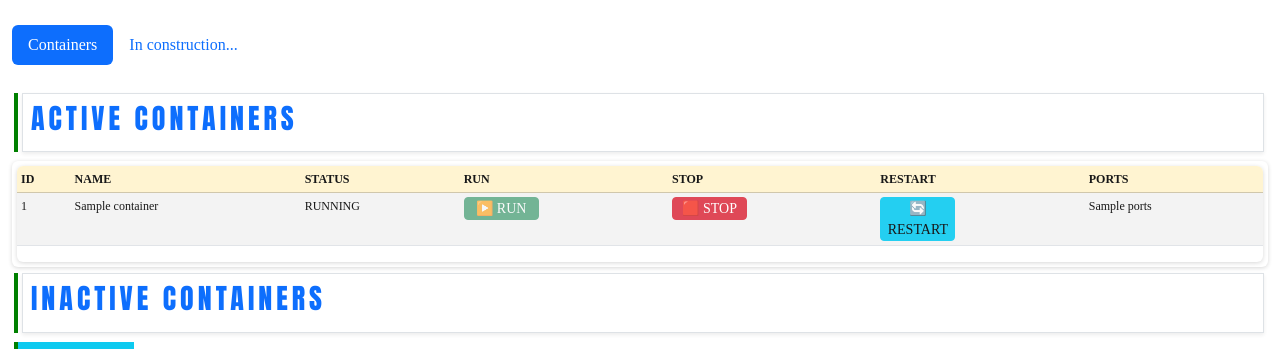
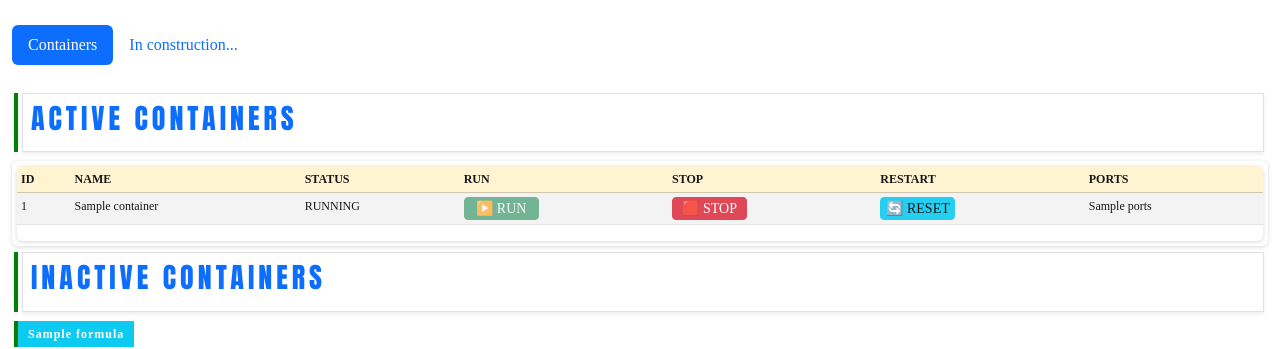
Before and after one commit to ktalovmorx/docker_admin, a Flask app: template templates/index.html in a window 1280 px wide. Shown: the part 256-605 px from the top of the page. Run offline with Flask 3, Linux system fonts and the light colour scheme; the template is opened without the code that fills it: most values are stand-ins (such as "Sample title", 1, 10 or a date in 2020); some libraries are stand-ins or nearby versions.

Commit message:
Actualizar index

```diff
--- a/templates/index.html
+++ b/templates/index.html
@@ -71,7 +71,7 @@
                                                         <button type="button" class="btn btn-danger btn-sm" style="width:75px;padding:0px" onclick="stop_instance(`{{ container['name'] }}`)" title="stop">🟥 STOP</button>
                                                     </td>
                                                     <td>
-                                                        <button type="button" class="btn btn-info btn-sm" style="width:75px;padding:0px" onclick="restart_instance(`{{ container['name'] }}`)" title="restart">🔄 RESTART</button>
+                                                        <button type="button" class="btn btn-info btn-sm" style="width:75px;padding:0px" onclick="restart_instance(`{{ container['name'] }}`)" title="restart">🔄 RESET</button>
                                                     </td>
                                                     <td>
                                                         <span>{{container['ports']}}</span>
@@ -129,7 +129,7 @@
                                                         <button type="button" class="btn btn-danger btn-sm" style="width:75px;padding:0px" onclick="stop_instance(`{{ container['name'] }}`)" title="stop" disabled>🟥 STOP</button>
                                                     </td>
                                                     <td>
-                                                        <button type="button" class="btn btn-info btn-sm" style="width:75px;padding:0px" onclick="restart_instance(`{{ container['name'] }}`)" title="restart">🔄 RESTART</button>
+                                                        <button type="button" class="btn btn-info btn-sm" style="width:75px;padding:0px" onclick="restart_instance(`{{ container['name'] }}`)" title="restart">🔄 RESET</button>
                                                     </td>
                                                     <td>
                                                         <span>{{container['ports']}}</span>
```
